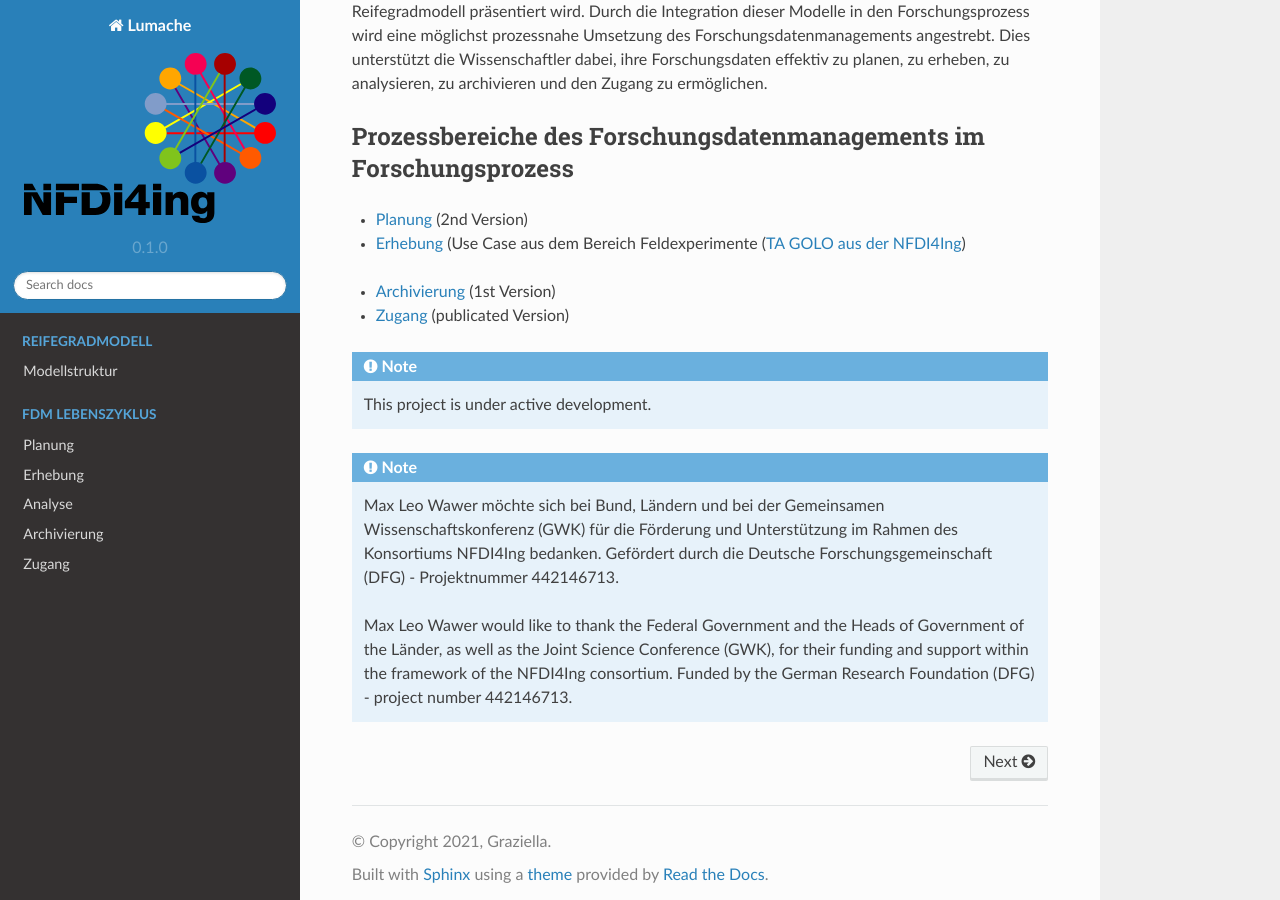
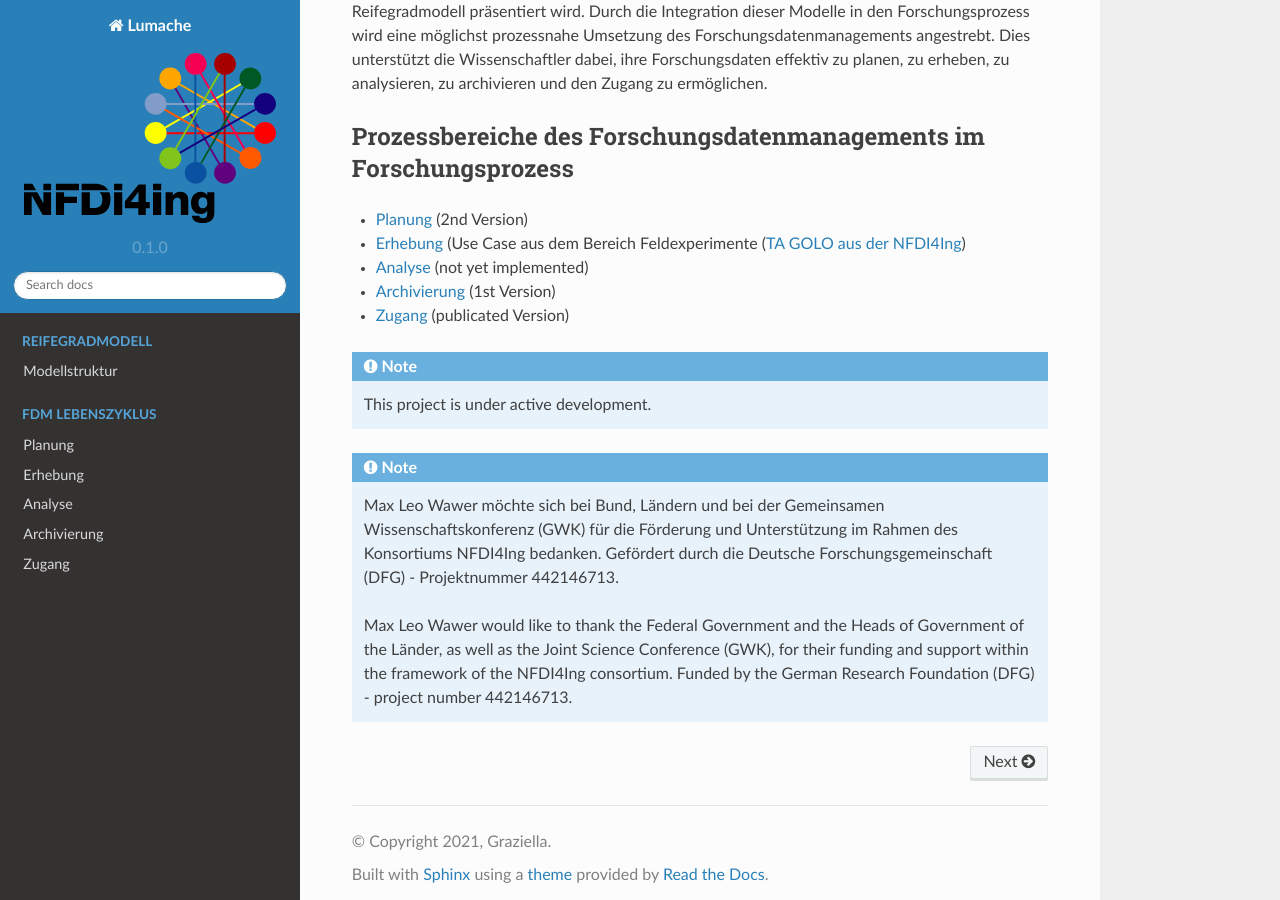
Before and after one commit to LUHMW/MaturityModelsNFDI4Ing, a Sphinx documentation site: the page built from docs/source/index.rst, in a window 1280 px wide and 900 px high, scrolled down 954 px. Built offline with Sphinx 7.4.7 and the Read the Docs theme 2.0.0, drawn with Linux system fonts in a browser that asks for light colours.

Commit message:
Update index.rst

```diff
--- a/docs/source/index.rst
+++ b/docs/source/index.rst
@@ -23,7 +23,7 @@ Prozessbereiche des Forschungsdatenmanagements im Forschungsprozess
 --------
 * :ref:`Planung` (2nd Version)
 * :ref:`Erhebung` (Use Case aus dem Bereich Feldexperimente (`TA GOLO aus der NFDI4Ing <https://nfdi4ing.de/archetypes/golo/>`_)
-.. :ref:`Analyse` (not yet implemented)
+* :ref:`Analyse` (not yet implemented)
 * :ref:`Archivierung` (1st Version)
 * :ref:`Zugang` (publicated Version)
 
```
